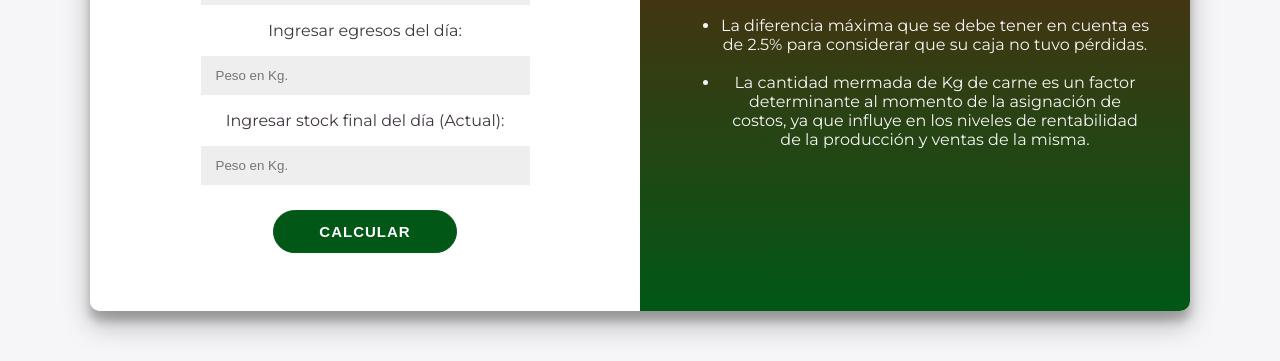
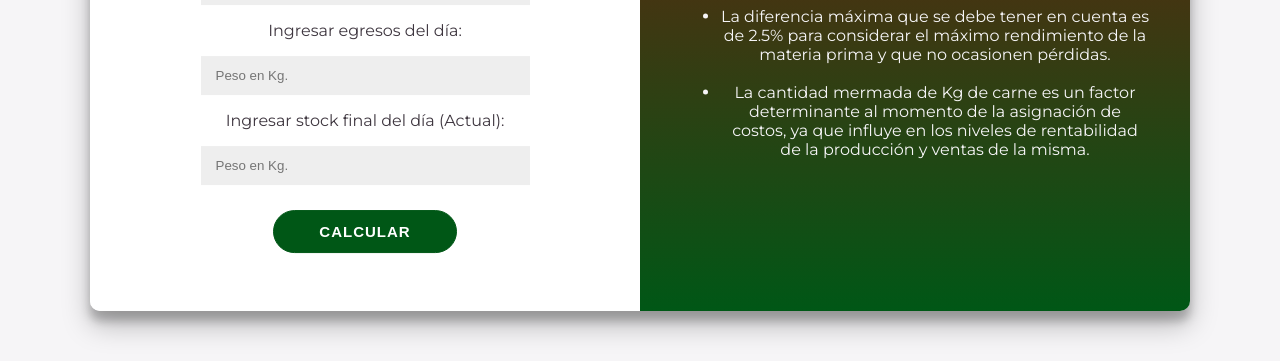
Before and after one commit to CastilloCAI/calculadora-merma-1, a plain HTML site: page index.html in a window 1280 px wide. Shown: the part 439-800 px from the top of the page. Drawn offline with Linux system fonts and the light colour scheme.

Commit message:
index.html

```diff
--- a/index.html
+++ b/index.html
@@ -46,7 +46,7 @@
                     <h1>¿Cómo se calcula?</h1>
                     <ul>
                         <li>La calculadora de merma está inicialmente diseñada para mantener un control de stock interno de las góndolas vacunas del establecimiento.</li> <br />
-                        <li>La diferencia máxima que se debe tener en cuenta es de 2.5% para considerar que su caja no tuvo pérdidas.</li> <br />
+                        <li>La diferencia máxima que se debe tener en cuenta es de 2.5% para considerar el máximo rendimiento de la materia prima y que no ocasionen pérdidas.</li> <br />
                         <li>La cantidad mermada de Kg de carne es un factor determinante al momento de la asignación de costos, ya que influye en los niveles de rentabilidad de la producción y ventas de la misma.</li> <br />
                     </ul>
                 </div>
```
